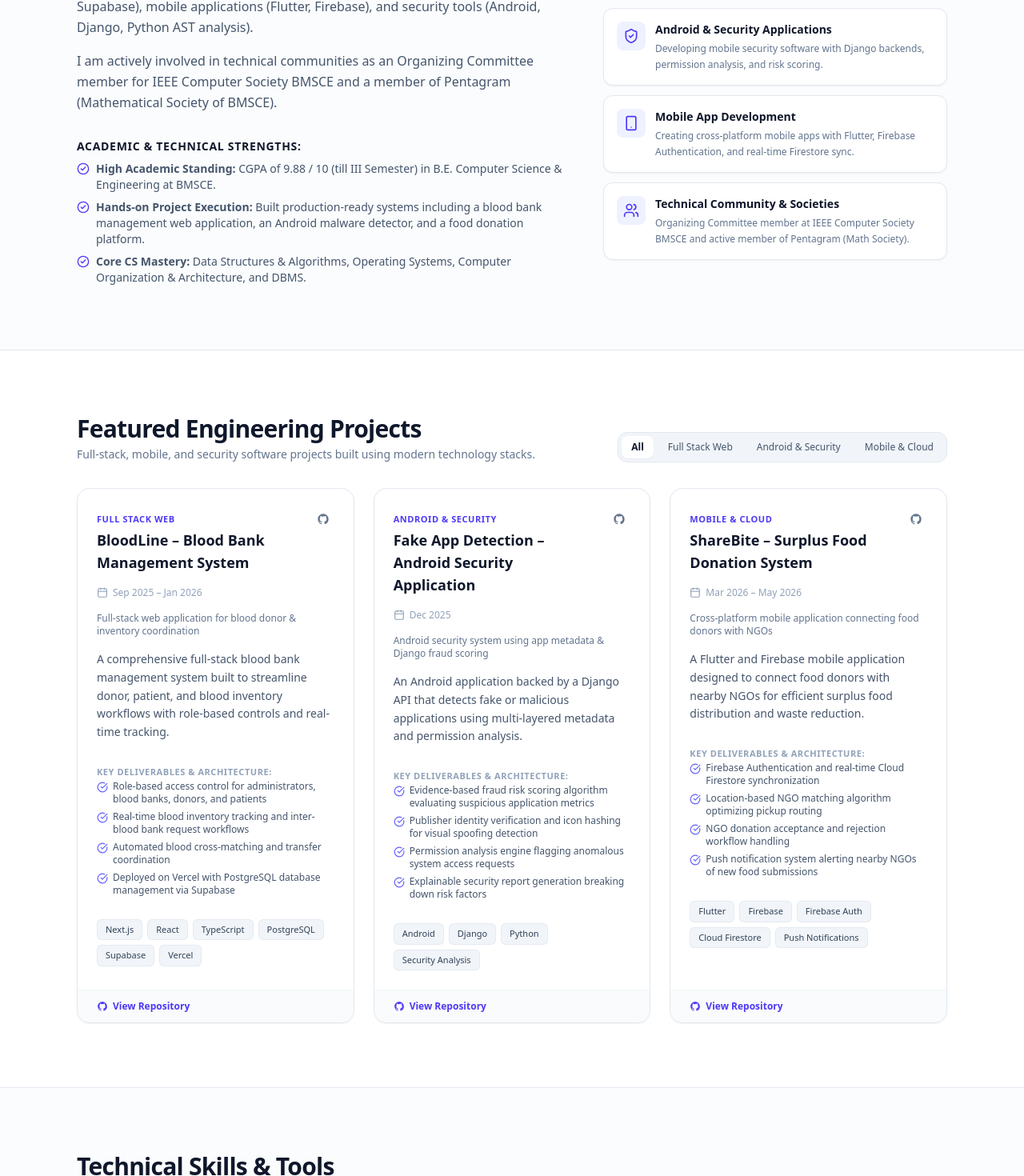
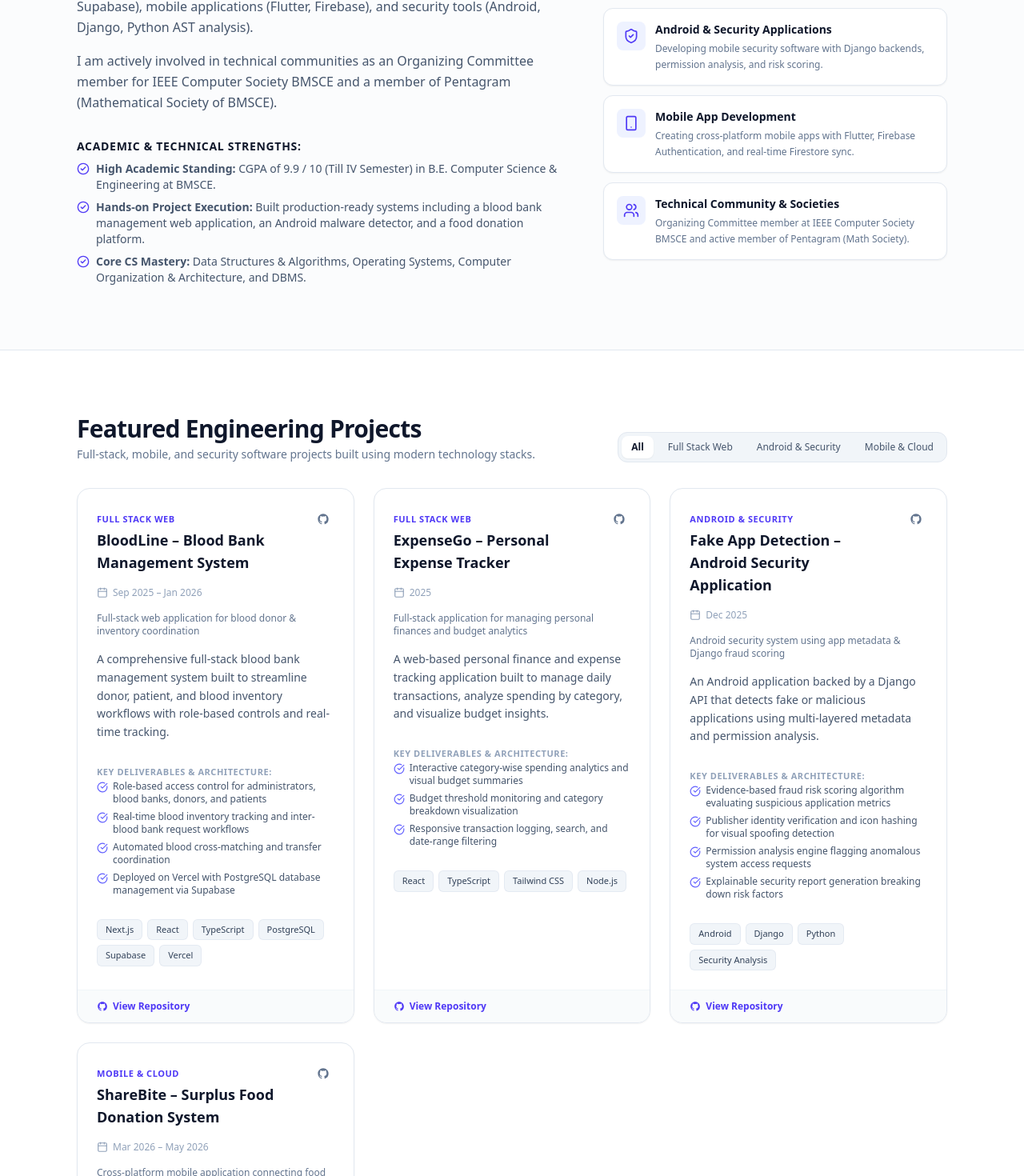
Before and after one commit to shivanvithajayam/cs-portfolio, a Next.js app: page / in a window 1280 px wide. Shown: the part 1152-2622 px from the top of the page at 80% size. Built offline with nearby package versions, Linux system fonts and the light colour scheme.

Commit message:
Remove secondary education, update CGPA to 9.9 till sem 4, update repo links, add ExpenseGo project, and set email to shivanvithajayam@gmail.com

```diff
--- a/src/components/sections/AboutSection.tsx
+++ b/src/components/sections/AboutSection.tsx
@@ -54,7 +54,7 @@ export default function AboutSection() {
               <ul className="space-y-2 text-sm text-slate-600 dark:text-slate-300">
                 <li className="flex items-start gap-2">
                   <CheckCircle2 className="w-4 h-4 text-indigo-600 dark:text-indigo-400 shrink-0 mt-0.5" />
-                  <span><strong>High Academic Standing:</strong> CGPA of 9.88 / 10 (till III Semester) in B.E. Computer Science & Engineering at BMSCE.</span>
+                  <span><strong>High Academic Standing:</strong> CGPA of {personalInfo.cgpa} in B.E. Computer Science & Engineering at BMSCE.</span>
                 </li>
                 <li className="flex items-start gap-2">
                   <CheckCircle2 className="w-4 h-4 text-indigo-600 dark:text-indigo-400 shrink-0 mt-0.5" />
--- a/src/components/sections/EducationSection.tsx
+++ b/src/components/sections/EducationSection.tsx
@@ -14,7 +14,7 @@ export default function EducationSection() {
             Education
           </h2>
           <p className="text-sm text-slate-500 dark:text-slate-400 mt-1">
-            Academic programs, institutional performance, and core computer science coursework.
+            Academic degree program, institutional performance, and core computer science coursework.
           </p>
         </div>
 
@@ -28,7 +28,7 @@ export default function EducationSection() {
               </div>
               <div>
                 <span className="text-[11px] font-semibold uppercase tracking-wider text-indigo-600 dark:text-indigo-400">
-                  Current Undergraduate Program
+                  Undergraduate Program
                 </span>
                 <h3 className="text-xl font-bold text-slate-900 dark:text-white mt-0.5">
                   {education.current.degree}
@@ -39,10 +39,10 @@ export default function EducationSection() {
               </div>
             </div>
 
-            <div className="space-y-2 pt-2 text-xs text-slate-600 dark:text-slate-400 border-t border-slate-100 dark:border-slate-800">
+            <div className="space-y-3 pt-3 text-xs text-slate-600 dark:text-slate-400 border-t border-slate-100 dark:border-slate-800">
               <div className="flex items-center gap-2">
                 <Award className="w-4 h-4 text-indigo-500 shrink-0" />
-                <span className="font-semibold text-slate-900 dark:text-white">{education.current.score}</span>
+                <span className="font-semibold text-sm text-slate-900 dark:text-white">{education.current.score}</span>
               </div>
               <div className="flex items-center gap-2">
                 <Calendar className="w-4 h-4 text-indigo-500 shrink-0" />
@@ -51,27 +51,6 @@ export default function EducationSection() {
               <div className="flex items-center gap-2">
                 <MapPin className="w-4 h-4 text-indigo-500 shrink-0" />
                 <span>{education.current.location}</span>
-              </div>
-            </div>
-
-            {/* Prior Education History */}
-            <div className="pt-4 border-t border-slate-100 dark:border-slate-800 space-y-3">
-              <span className="text-xs font-semibold uppercase tracking-wider text-slate-400 dark:text-slate-500">
-                Prior Academic History:
-              </span>
-              <div className="space-y-3">
-                {education.prior.map((entry, idx) => (
-                  <div key={idx} className="p-3 rounded-xl bg-slate-50 dark:bg-slate-900/60 border border-slate-200/80 dark:border-slate-800 text-xs space-y-1">
-                    <div className="flex items-center justify-between">
-                      <span className="font-bold text-slate-900 dark:text-white">{entry.institution}</span>
-                      <span className="font-semibold text-indigo-600 dark:text-indigo-400">{entry.score}</span>
-                    </div>
-                    <div className="flex items-center justify-between text-slate-500 dark:text-slate-400 text-[11px]">
-                      <span>{entry.degree} • {entry.location}</span>
-                      <span>{entry.period}</span>
-                    </div>
-                  </div>
-                ))}
               </div>
             </div>
           </div>
--- a/src/data/portfolioData.ts
+++ b/src/data/portfolioData.ts
@@ -59,7 +59,6 @@ export interface EducationEntry {
 
 export interface EducationInfo {
   current: EducationEntry;
-  prior: EducationEntry[];
   coursework: string[];
 }
 
@@ -93,7 +92,7 @@ export const portfolioData: {
     cgpa: "9.9 / 10 (Till IV Semester)",
     expectedGraduation: "2028",
     location: "Bengaluru, Karnataka",
-    email: "jayamshanmukha.cs24@bmsce.ac.in",
+    email: "shivanvithajayam@gmail.com",
     phone: "+91-6304177463",
     githubUrl: "https://github.com/shivanvithajayam",
     linkedinUrl: "https://linkedin.com/in/shivanvithajayam",
@@ -120,7 +119,28 @@ export const portfolioData: {
         "Interactive analytics dashboards monitoring blood unit availability by type",
         "Real-time notifications for critical blood requests and transfer status updates"
       ],
-      githubUrl: "https://github.com/shivanvithajayam",
+      githubUrl: "https://github.com/shivanvithajayam/blood-bank",
+      featured: true
+    },
+    {
+      id: "expense-go",
+      title: "ExpenseGo – Personal Expense Tracker",
+      subtitle: "Full-stack application for managing personal finances and budget analytics",
+      category: "Full Stack Web",
+      period: "2025",
+      description: "A web-based personal finance and expense tracking application built to manage daily transactions, analyze spending by category, and visualize budget insights.",
+      technologies: ["React", "TypeScript", "Tailwind CSS", "Node.js"],
+      architectureHighlights: [
+        "Interactive category-wise spending analytics and visual budget summaries",
+        "Budget threshold monitoring and category breakdown visualization",
+        "Responsive transaction logging, search, and date-range filtering"
+      ],
+      features: [
+        "Real-time expense categorization and balance tracking",
+        "Filterable transaction history with date and amount range queries",
+        "Clean analytical dashboard for personal budgeting and financial management"
+      ],
+      githubUrl: "https://github.com/shivanvithajayam/ExpenseTracker",
       featured: true
     },
     {
@@ -142,7 +162,7 @@ export const portfolioData: {
         "Django backend API performing background risk evaluation and scoring",
         "User-facing detection results page displaying explainable risk indicators"
       ],
-      githubUrl: "https://github.com/shivanvithajayam",
+      githubUrl: "https://github.com/Kritika-Panwar-151/Hackathon-CODEIO",
       featured: true
     },
     {
@@ -164,7 +184,7 @@ export const portfolioData: {
         "Real-time status tracking for active food donations",
         "NGO portal to view nearby donation alerts, accept listings, and track history"
       ],
-      githubUrl: "https://github.com/shivanvithajayam",
+      githubUrl: "https://github.com/shivanvithajayam/share_bite",
       featured: true
     }
   ],
@@ -245,22 +265,6 @@ export const portfolioData: {
       period: "2024 — 2028 (Expected)",
       score: "CGPA: 9.9 / 10 (Till IV Semester)"
     },
-    prior: [
-      {
-        institution: "Narayana Junior College",
-        degree: "Intermediate Education",
-        location: "Anantapur, Andhra Pradesh",
-        period: "2022 — 2024",
-        score: "Percentage: 98%"
-      },
-      {
-        institution: "Sri Chaitanya Techno School",
-        degree: "High School (Class X)",
-        location: "Andhra Pradesh",
-        period: "2021 — 2022",
-        score: "Percentage: 96%"
-      }
-    ],
     coursework: [
       "Data Structures and Algorithms",
       "Computer Organization & Architecture",
@@ -277,11 +281,6 @@ export const portfolioData: {
       description: "Achieved a CGPA of 9.9 / 10 through 4 semesters in B.E. Computer Science & Engineering."
     },
     {
-      title: "Strong Foundation in Secondary Education",
-      category: "Academic Distinction",
-      description: "Scored 98% in Intermediate (Narayana Junior College) and 96% in High School (Sri Chaitanya Techno School)."
-    },
-    {
       title: "IEEE Computer Society Technical Involvement",
       category: "Leadership & Community",
       description: "Active Organizing Committee member facilitating technical events and developer workshops at BMSCE."
```
